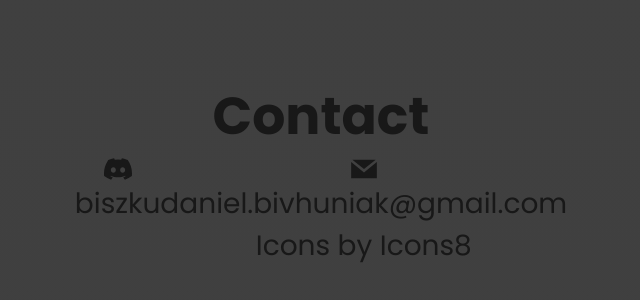
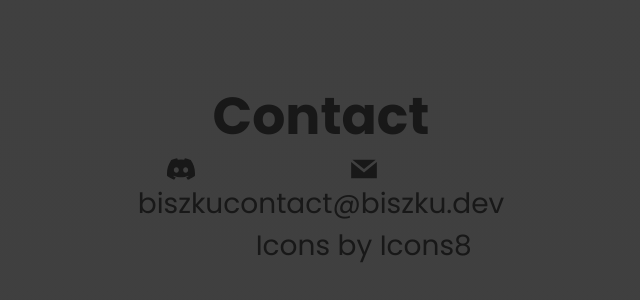
Before and after one commit to Biszku/Portfolio, a Next.js app: page / in a window 1280 px wide. Shown: the part 6628-6928 px from the top of the page, without its empty margins (319-959 px from the left). Built offline with nearby package versions, Linux system fonts and the light colour scheme.

Commit message:
text edited

```diff
--- a/src/components/LandingPage/ContactSection/ContactSection.tsx
+++ b/src/components/LandingPage/ContactSection/ContactSection.tsx
@@ -11,7 +11,7 @@ const ContactSection = () => {
       </div>
       <div className={styles.box}>
         <GrMail />
-        <span>daniel.bivhuniak@gmail.com</span>
+        <span>contact@biszku.dev</span>
         <span>
           {"Icons by "}
           <a href="https://icons8.com/" target="_blank">
--- a/src/components/LandingPage/ScrollingSection/Sections/AboutMe/container/Facts/AboutMeList/List.tsx
+++ b/src/components/LandingPage/ScrollingSection/Sections/AboutMe/container/Facts/AboutMeList/List.tsx
@@ -16,8 +16,8 @@ const List = () => {
         <span>Country</span>: Poland
       </li>
       <li>
-        <span>Description</span>: I have been learning programming for a 1 year.
-        I am friedly and calm person.
+        <span>Description</span>: I have been learning programming for a year. I
+        am friedly and calm person.
       </li>
     </ol>
   );
```
